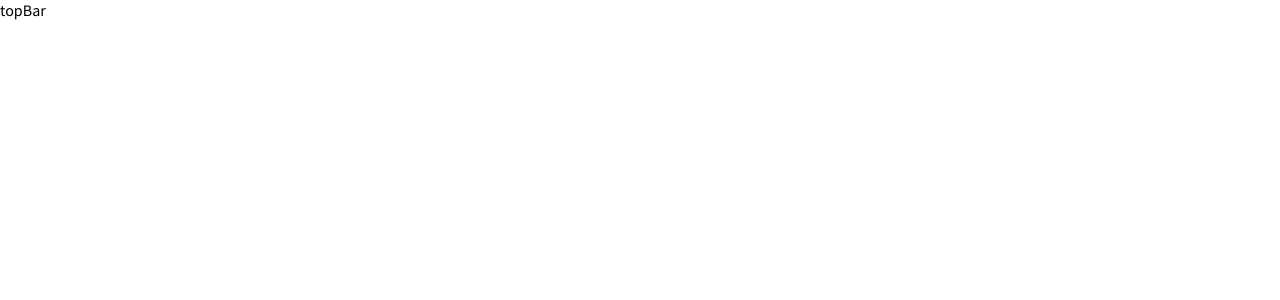
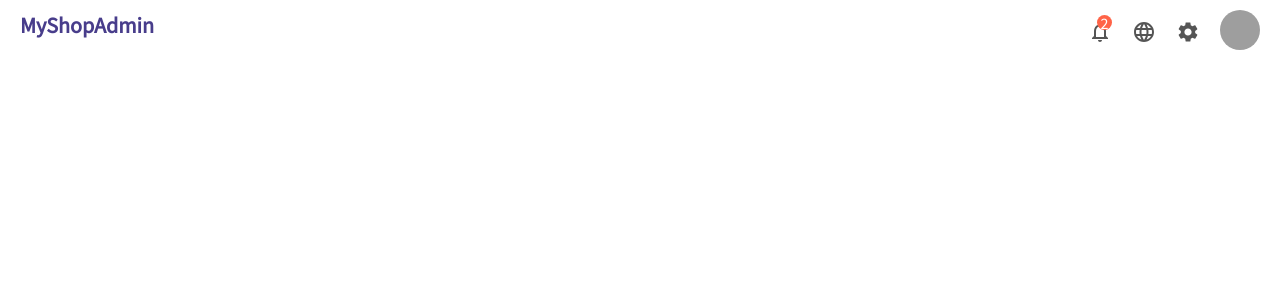
Before and after one commit to pank1999/Myshop-E-commerce-app, a React (Create React App) app in the folder admin-dashboard/: page / in a window 1280 px wide. Shown: the top 300 px of the page. Built offline with nearby package versions, Linux system fonts and the light colour scheme; grey boxes are pictures that could not be loaded.

Commit message:
completed TopBar of Admin Dashboard

```diff
--- a/admin-dashboard/src/App.js
+++ b/admin-dashboard/src/App.js
@@ -4,6 +4,8 @@ function App() {
   return (
     <div className="App">
         <TopBar/>
+
+
     </div>
   );
 }
--- /dev/null
+++ b/admin-dashboard/src/components/TopBar.css
@@ -0,0 +1,57 @@
+.topBar{
+
+    width:100%;
+    height: 50px;
+    background-color: white;
+    position: sticky;
+    top: 0;
+    z-index: 999;
+}
+
+.topBarWrapper{
+    display: flex;
+    height: 100%;
+    padding: 0px 20px;
+    align-items: center;
+    justify-content: space-between;
+
+}
+.logo{
+    font-size: 22px;
+    font-weight: bold;
+    color: darkslateblue;
+    cursor: pointer;
+}
+
+.topBarIcons{
+ position:relative;
+ margin-right: 20px;
+ color: #555;
+ cursor: pointer;
+}
+.topIconBag{
+    height: 15px;
+    width: 15px;
+   position: absolute;
+   top:-5px;
+   right:0px;
+   background-color: tomato;
+   color: white;
+   border-radius: 100%;
+   display: flex;
+   align-items: center;
+   justify-content: center;
+}
+.topRight{
+    display: flex;
+    margin-top: 20px;
+
+}
+.topAvatar{
+    height: 40px;
+    width: 40px;
+    border-radius: 50%;
+    cursor: pointer;
+    margin-top: -10px;
+
+}
--- a/admin-dashboard/src/components/TopBar.jsx
+++ b/admin-dashboard/src/components/TopBar.jsx
@@ -1,9 +1,32 @@
 import React from 'react'
+import "./TopBar.css";
+import {NotificationsNone , Language ,Settings} from '@material-ui/icons';
 
 export default function TopBar() {
   return (
-    <div>
-       topBar
+    <div className='topBar'>
+       <div className='topBarWrapper'>
+           <div className='topLeft'>
+               <span className='logo'>MyShopAdmin</span>
+           </div>
+           <div className='topRight'>
+                <div className='topBarIcons'>
+                     <NotificationsNone />
+                     <span className='topIconBag'>2</span>
+                </div>
+                <div className='topBarIcons'>
+                     <Language />
+                </div>
+                <div className='topBarIcons'>
+                     <Settings/>
+
+                </div>
+                <img src='https://images.unsplash.com/photo-1633332755192-727a05c4013d?ixlib=rb-1.2.1&ixid=MnwxMjA3fDB8MHxzZWFyY2h8MXx8dXNlcnxlbnwwfHwwfHw%3D&w=1000&q=80' alt='' className='topAvatar'/>
+
+
+           </div>
+       </div>
+
     </div>
   )
 }
```
